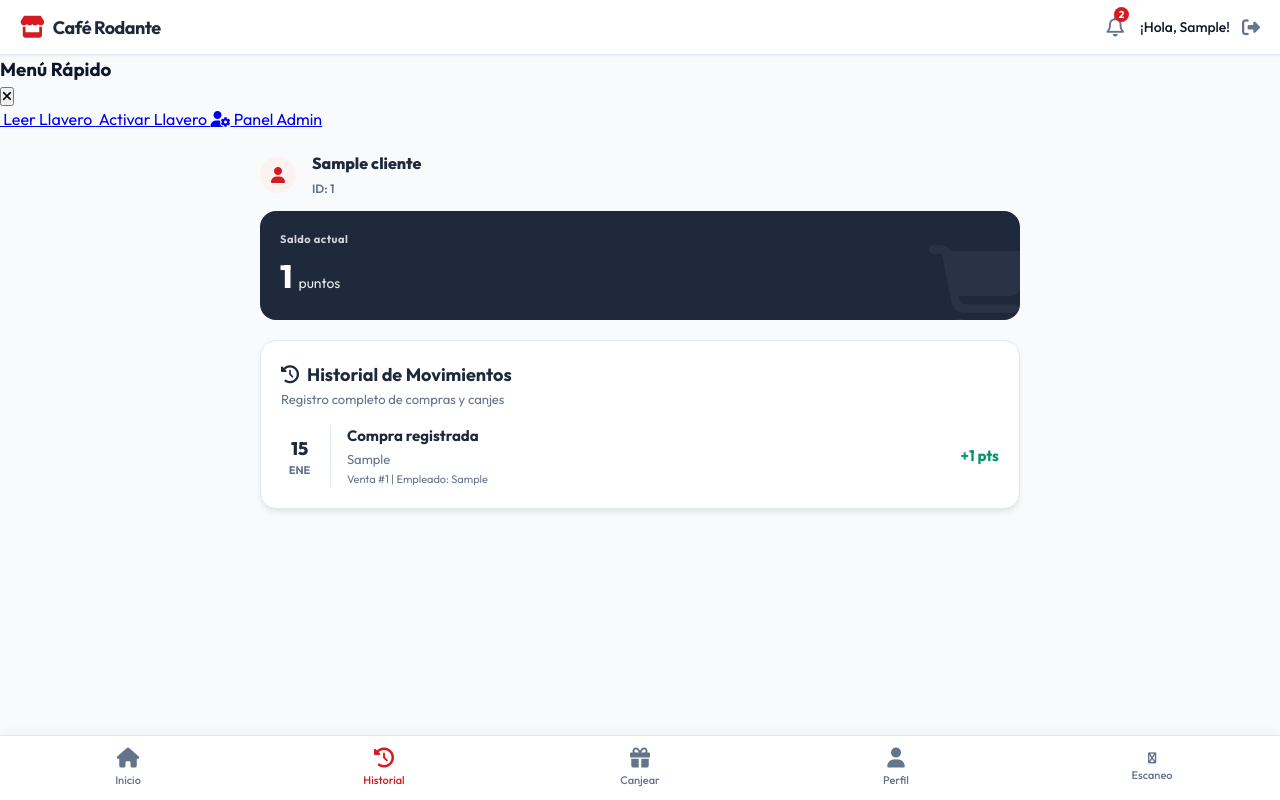
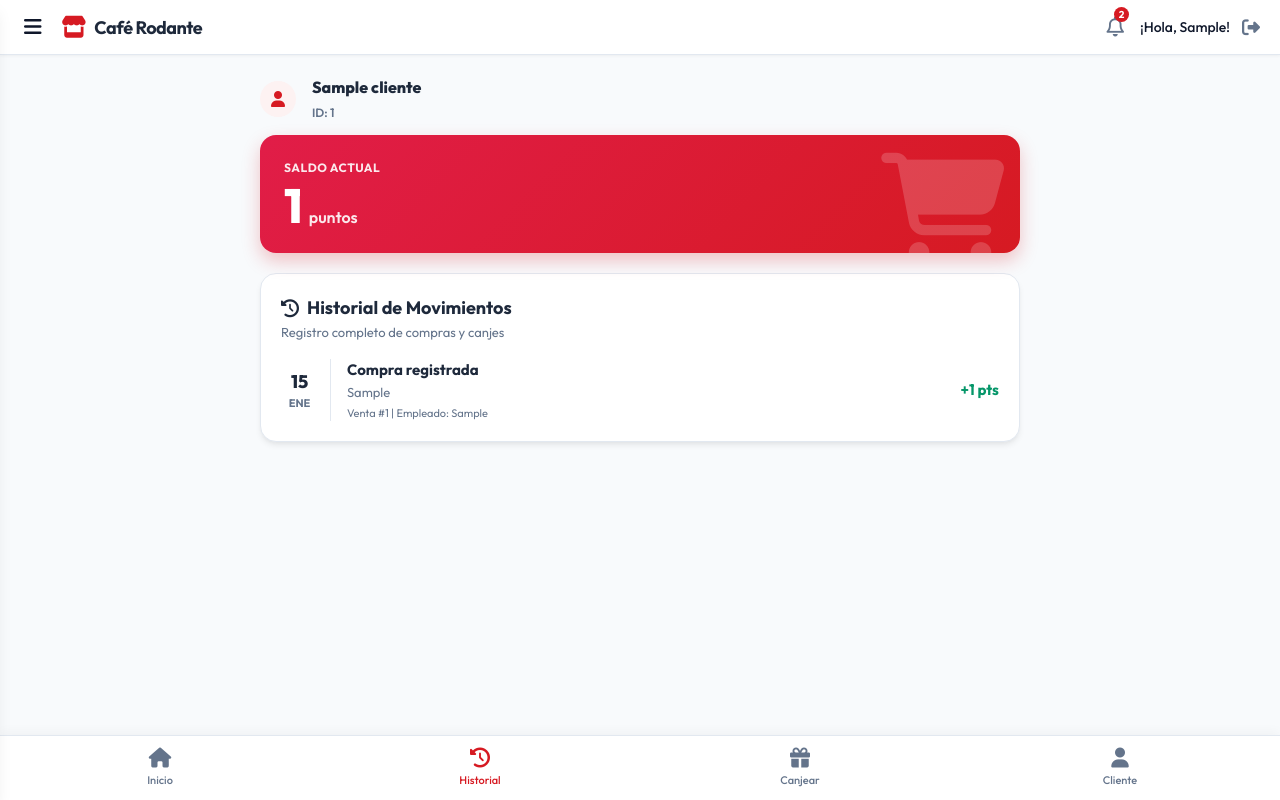
Before and after one commit to sschifu7-pixel/Cafe_Rodante, a Django app: page /cliente/1/historial/ in a window 1280 px wide. Run offline with Django 5.2, Linux system fonts and the light colour scheme; a user stored in the database is signed in; tables that the repository leaves empty hold one stand-in row (values such as "Sample post"); some libraries are stand-ins or nearby versions.

Commit message:
Fix: Redireccionar inicio de sesion de empleado a la interfaz POS del cliente (Imagen 2), arreglar drawer sidebar e iconos rotos

```diff
--- a/recompensas/urls.py
+++ b/recompensas/urls.py
@@ -3,7 +3,9 @@ from . import views
 
 urlpatterns = [
     path('', views.home, name='home'),
+    path('scanner/', views.scanner, name='scanner'),
     path('cliente/buscar/', views.buscar_cliente, name='buscar_cliente'),
+
     path('cliente/registrar/', views.registrar_cliente, name='registrar_cliente'),
     path('cliente/<str:nfc_uid>/', views.cliente_dashboard, name='cliente_dashboard'),
     path('cliente/<str:nfc_uid>/historial/', views.cliente_historial, name='cliente_historial'),
--- a/recompensas/views.py
+++ b/recompensas/views.py
@@ -23,7 +23,29 @@ def _inicializar_datos_demo():
 @login_required
 def home(request):
     _inicializar_datos_demo()
+    cliente = Cliente.objects.filter(estado='activo').first()
+    if not cliente:
+        with transaction.atomic():
+            cliente = Cliente.objects.create(
+                nombre="Dante",
+                nfc_uid="CRP-7A3F6B",
+                telefono="5512345678",
+                cumpleanos="1995-06-12",
+                estado="activo"
+            )
+            regalo = Recompensa.objects.first()
+            MovimientoPuntos.objects.create(cliente=cliente, tipo="acumulacion", cantidad=2, referencia="Regalo de bienvenida")
+            MovimientoPuntos.objects.create(cliente=cliente, tipo="acumulacion", cantidad=6, referencia="Compra registrada - Venta de prueba 1")
+            MovimientoPuntos.objects.create(cliente=cliente, tipo="acumulacion", cantidad=14, referencia="Compra registrada - Venta de prueba 2")
+            MovimientoPuntos.objects.create(cliente=cliente, tipo="canje", cantidad=-20, referencia="Recompensa utilizada - Producto gratis", recompensa=regalo)
+            MovimientoPuntos.objects.create(cliente=cliente, tipo="acumulacion", cantidad=16, referencia="Compra registrada - Venta de prueba 3")
+    return redirect('cliente_dashboard', nfc_uid=cliente.nfc_uid)
+
+
+@login_required
+def scanner(request):
     return render(request, 'recompensas/home.html')
+
 
 
 @login_required
--- a/static/css/styles.css
+++ b/static/css/styles.css
@@ -74,8 +74,83 @@ body {
     color: var(--text-main);
     cursor: pointer;
     padding: 4px;
-    display: none; /* Show on desktop if sidebar is hidden, or toggle */
-}
+    display: flex;
+    align-items: center;
+    justify-content: center;
+}
+
+/* Sidebar Drawer Overlay & Menu */
+.app-sidebar {
+    position: fixed;
+    top: 0;
+    left: 0;
+    width: 280px;
+    height: 100vh;
+    background-color: var(--card-bg);
+    z-index: 1000;
+    box-shadow: var(--shadow-lg);
+    transform: translateX(-100%);
+    transition: transform 0.3s cubic-bezier(0.4, 0, 0.2, 1);
+    display: flex;
+    flex-direction: column;
+    padding: 20px;
+}
+
+.app-sidebar.active {
+    transform: translateX(0);
+}
+
+.sidebar-header {
+    display: flex;
+    justify-content: space-between;
+    align-items: center;
+    padding-bottom: 16px;
+    border-bottom: 1px solid var(--border);
+    margin-bottom: 20px;
+}
+
+.sidebar-header h3 {
+    font-size: 18px;
+    font-weight: 700;
+    color: var(--secondary);
+}
+
+.close-sidebar {
+    background: none;
+    border: none;
+    font-size: 20px;
+    color: var(--text-muted);
+    cursor: pointer;
+    padding: 4px;
+}
+
+.close-sidebar:hover {
+    color: var(--primary);
+}
+
+.sidebar-nav {
+    display: flex;
+    flex-direction: column;
+    gap: 8px;
+}
+
+.sidebar-nav a {
+    display: flex;
+    align-items: center;
+    gap: 12px;
+    padding: 12px 16px;
+    color: var(--text-main);
+    text-decoration: none;
+    font-weight: 600;
+    border-radius: var(--radius-sm);
+    transition: all 0.2s;
+}
+
+.sidebar-nav a:hover, .sidebar-nav a.active {
+    background-color: var(--primary-light);
+    color: var(--primary);
+}
+
 
 .brand {
     display: flex;
@@ -1087,25 +1162,29 @@ body {
 
 /* HISTORY PAGE TIMELINE */
 .balance-card {
-    background-color: var(--secondary);
+    background: linear-gradient(135deg, #E11D48 0%, #D61A22 100%);
     color: #ffffff;
     border-radius: var(--radius-md);
-    padding: 20px;
+    padding: 24px;
     margin-bottom: 20px;
     position: relative;
     overflow: hidden;
+    box-shadow: 0 8px 18px rgba(214, 26, 34, 0.25);
 }
 
 .balance-inner {
     display: flex;
     flex-direction: column;
+    z-index: 2;
+    position: relative;
 }
 
 .balance-lbl {
-    font-size: 11px;
+    font-size: 12px;
     font-weight: 700;
     letter-spacing: 0.5px;
-    opacity: 0.8;
+    opacity: 0.9;
+    text-transform: uppercase;
 }
 
 .balance-val {
@@ -1116,22 +1195,27 @@ body {
 }
 
 .balance-num {
-    font-size: 32px;
+    font-size: 48px;
     font-weight: 800;
+    line-height: 1;
 }
 
 .balance-unit {
-    font-size: 14px;
+    font-size: 16px;
+    font-weight: 600;
     opacity: 0.9;
 }
 
 .balance-bg-icon {
     position: absolute;
-    right: -10px;
-    bottom: -15px;
-    font-size: 90px;
-    opacity: 0.05;
-}
+    right: 15px;
+    bottom: -10px;
+    font-size: 110px;
+    opacity: 0.18;
+    color: #ffffff;
+    z-index: 1;
+}
+
 
 .timeline-container {
     display: flex;
--- a/templates/base.html
+++ b/templates/base.html
@@ -51,8 +51,8 @@
                 <button class="close-sidebar" id="closeSidebar"><i class="fa-solid fa-xmark"></i></button>
             </div>
             <nav class="sidebar-nav">
-                <a href="{% url 'home' %}" class="{% if not cliente %}active{% endif %}">
-                    <i class="fa-solid fa-nfc-magnifying-glass"></i> Leer Llavero
+                <a href="{% url 'scanner' %}" class="{% if not cliente %}active{% endif %}">
+                    <i class="fa-solid fa-mobile-screen-button"></i> Leer Llavero NFC
                 </a>
                 <a href="{% url 'registrar_cliente' %}">
                     <i class="fa-solid fa-keychain"></i> Activar Llavero
@@ -98,14 +98,11 @@
             </a>
             <a href="{% url 'cliente_perfil' cliente.nfc_uid %}" class="nav-item {% if active_tab == 'perfil' %}active{% endif %}">
                 <i class="fa-solid fa-user"></i>
-                <span>Perfil</span>
-            </a>
-            <a href="{% url 'home' %}" class="nav-item-exit" title="Escanear otro llavero">
-                <i class="fa-solid fa-nfc-symbol"></i>
-                <span>Escaneo</span>
+                <span>Cliente</span>
             </a>
         </nav>
         {% endif %}
+
     </div>
 
     <!-- Main JavaScript -->
--- a/templates/recompensas/home.html
+++ b/templates/recompensas/home.html
@@ -10,7 +10,7 @@
             <div class="pulse-wave wave-2"></div>
             <div class="pulse-wave wave-3"></div>
             <div class="scan-icon-container">
-                <i class="fa-solid fa-nfc-symbol scan-icon animate-pulse" id="scanIcon"></i>
+                <i class="fa-solid fa-wifi scan-icon animate-pulse" id="scanIcon"></i>
             </div>
         </div>
         <h2 class="scan-title" id="scanTitle">Acerca tu NFC</h2>
```
Also changed, not shown: templates/recompensas/cliente_dashboard.html (+11 -1 lines).
